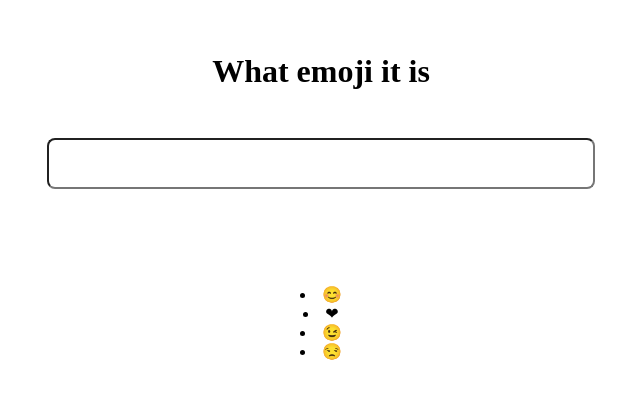
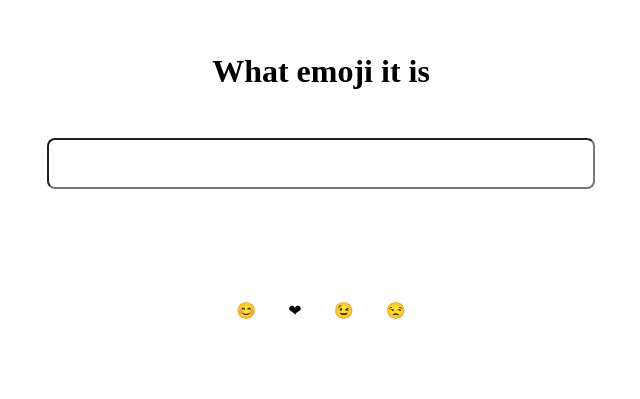
Before and after one commit to rimasrom/Emoji-finder, a React (Create React App) app in the folder emoji-finder/: page / in a window 1280 px wide. Shown: the part 155-554 px from the top of the page, without its empty margins (319-959 px from the left). Built offline with nearby package versions, Linux system fonts and the light colour scheme.

Commit message:
styled list

```diff
--- a/emoji-finder/src/style.css
+++ b/emoji-finder/src/style.css
@@ -18,3 +18,14 @@ input{
     padding: 1rem;
     border-radius: 0.5rem;
 }
+
+.list{
+    display: flex;
+    align-items: center;
+    justify-content: center;
+    list-style: none;
+}
+
+li{
+    padding: 1rem;
+}
```
